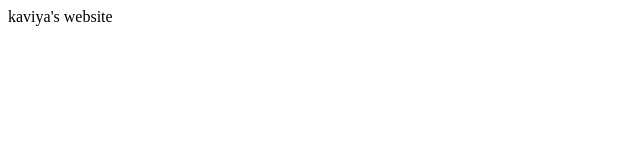
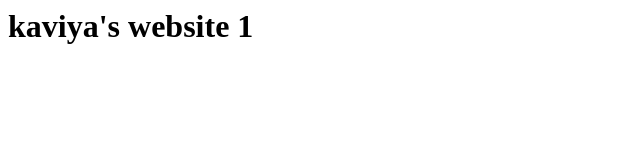
Before and after one commit to kaviyasutharsan/kaviya-web, a plain HTML site: page index.html in a window 1280 px wide. Shown: the whole page, without its empty margins (0-640 px from the left). Drawn offline with Linux system fonts and the light colour scheme.

Commit message:
chnage to h1

```diff
--- a/index.html
+++ b/index.html
@@ -1 +1 @@
-<html><body><p>kaviya's website</p></p></body></html>
+<html><body><h1>kaviya's website 1</h1></p></body></html>
```
